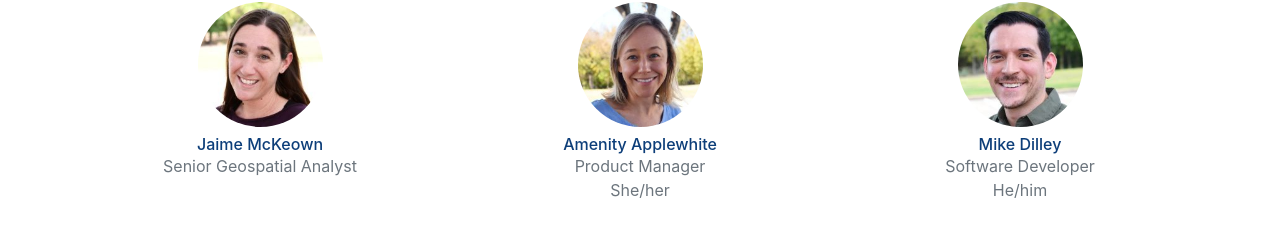
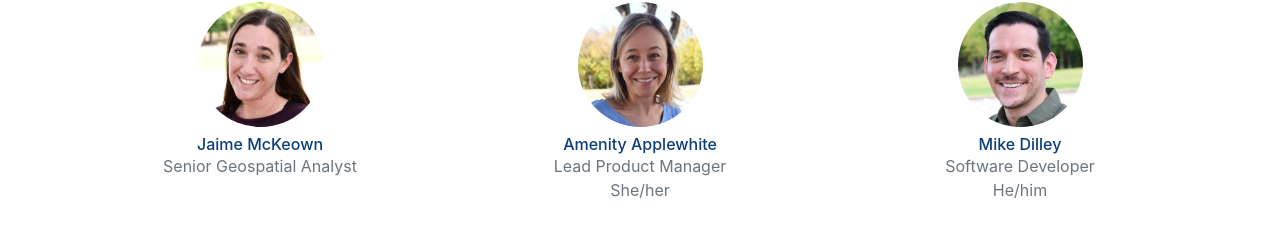
Before and after one commit to cityofaustin/atd-product, a React (Create React App) app: page /about in a window 1280 px wide. Shown: the part 1441-1673 px from the top of the page. Built offline with nearby package versions, Linux system fonts and the light colour scheme; no server answers.

Commit message:
updated Amenity's title

```diff
--- a/src/views/aboutView/AboutView.jsx
+++ b/src/views/aboutView/AboutView.jsx
@@ -50,7 +50,7 @@ const TEAM_MEMBERS = [
   {
     name: "Amenity Applewhite",
     pronouns: "She/her",
-    title: "Product Manager",
+    title: "Lead Product Manager",
     src: "assets/headshots/amenity_applewhite.jpeg"
   },
   {
```
